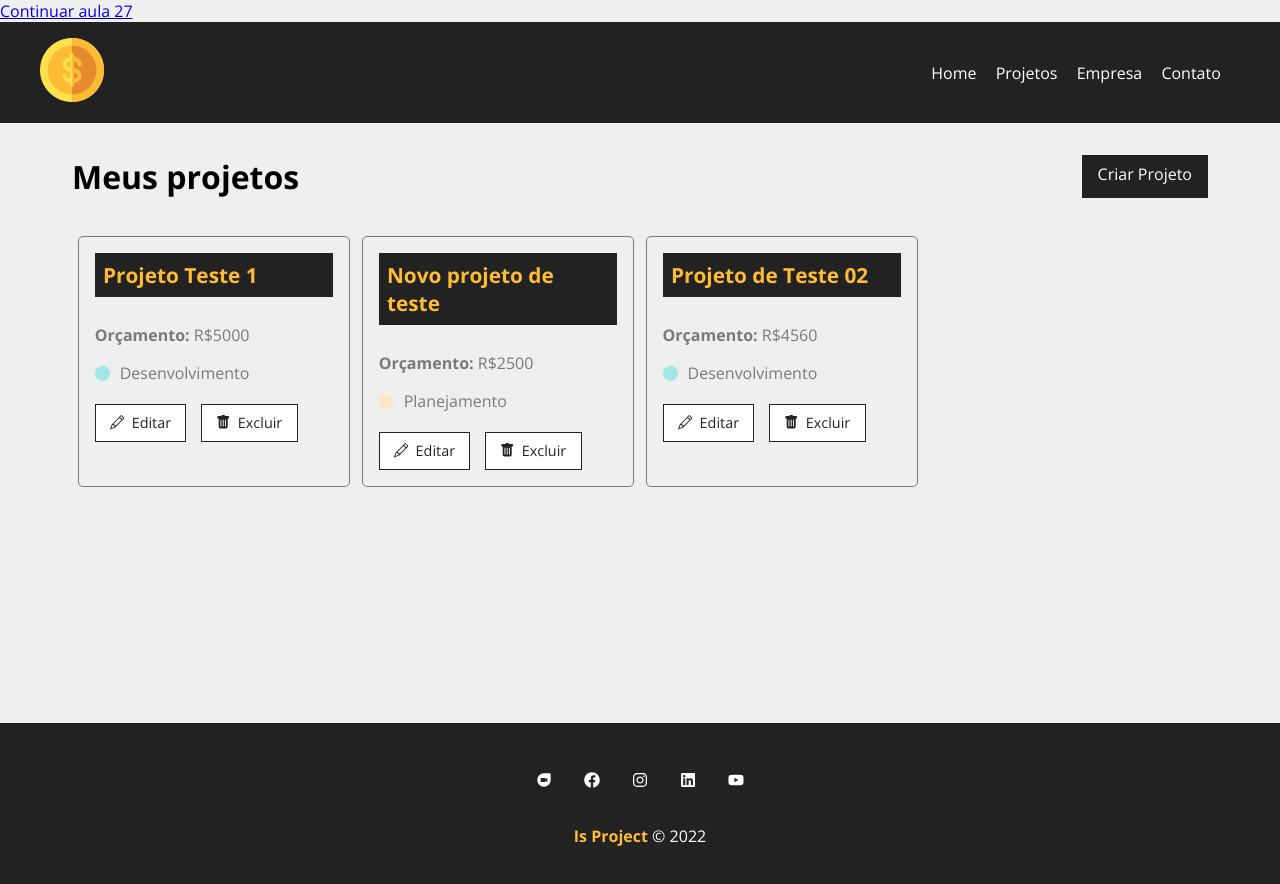
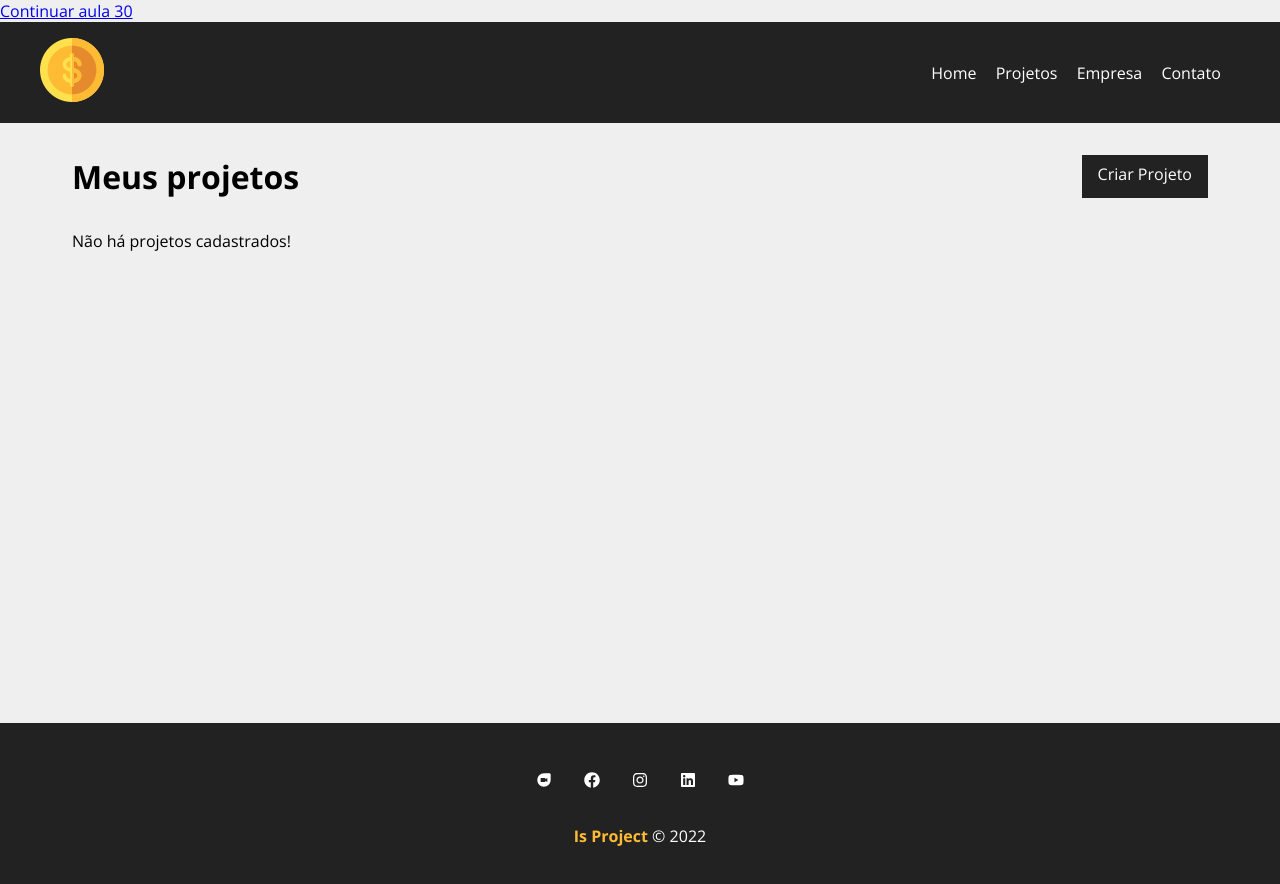
Before and after one commit to cristianoidelfonso/isproject, a React (Create React App) app: page /projects in a window 1280 px wide. Shown: the top 884 px of the page. Built offline with nearby package versions, Linux system fonts and the light colour scheme; data requests are answered from the project's data file.

Commit message:
Removendo projetos

```diff
--- a/db.json
+++ b/db.json
@@ -1,39 +1,5 @@
 {
-  "projects": [
-    {
-      "name": "Projeto Teste 1",
-      "budget": "5000",
-      "category": {
-        "id": "2",
-        "name": "Desenvolvimento"
-      },
-      "isproject": 0,
-      "services": [],
-      "id": 1
-    },
-    {
-      "name": "Novo projeto de teste",
-      "budget": "2500",
-      "category": {
-        "id": "4",
-        "name": "Planejamento"
-      },
-      "isproject": 0,
-      "services": [],
-      "id": 2
-    },
-    {
-      "name": "Projeto de Teste 02",
-      "budget": "4560",
-      "category": {
-        "id": "2",
-        "name": "Desenvolvimento"
-      },
-      "isproject": 0,
-      "services": [],
-      "id": 3
-    }
-  ],
+  "projects": [],
   "categories": [
     {
       "id": "1",
--- a/public/index.html
+++ b/public/index.html
@@ -20,7 +20,7 @@
 
   </head>
   <body>
-    <p><a href="https://www.youtube.com/watch?v=bTIncEaBvEY&list=PLnDvRpP8BneyVA0SZ2okm-QBojomniQVO&index=28" target="blank">Continuar aula 27</a></p>
+    <p><a href="https://www.youtube.com/watch?v=fKJlHy81JCE&list=PLnDvRpP8BneyVA0SZ2okm-QBojomniQVO&index=31" target="blank">Continuar aula 30</a></p>
     <noscript>Habilite JavaScript para visualizar este app.</noscript>
     <div id="root">
 
--- a/src/components/pages/projects/index.js
+++ b/src/components/pages/projects/index.js
@@ -12,6 +12,7 @@ function Projects() {
 
   const [projects, setProjects] = useState([]);
   const [removeLoading, setRemoveLoading] = useState(false);
+  const [projectMessage, setProjectMessage] = useState('');
 
   const location = useLocation();
 
@@ -38,8 +39,23 @@ function Projects() {
       })
       .catch((error) => console.log(error))
 
-    }, 3000)
+    }, 500)
   }, []);
+
+  function removeProject(id){
+    fetch(`http://localhost:5000/projects/${id}`, {
+      method: "DELETE",
+      headers: {
+        'Content-type': 'application/json'
+      }
+    })
+    .then(response => response.json())
+    .then(data => {
+      setProjects(projects.filter((project) => project.id !== id));
+      setProjectMessage('Projeto removido com sucesso!');
+    })
+    .catch((error) => console.log(error))
+  }
 
   return(
     <div className={styles.project_container}>
@@ -48,6 +64,7 @@ function Projects() {
         <LinkButton to="/newproject" text="Criar Projeto" />
       </div>
       {message && <Message type="success" message={message} />}
+      {projectMessage && <Message type="success" message={projectMessage} />}
 
       <Container customClass="start">
         {
@@ -59,6 +76,7 @@ function Projects() {
                 name={project.name}
                 budget={project.budget}
                 category={project.category.name}
+                handleRemove={removeProject}
               />
             ))
         }
--- a/src/components/project/ProjetcCard.js
+++ b/src/components/project/ProjetcCard.js
@@ -3,6 +3,12 @@ import styles from './ProjectCard.module.css';
 import { BsPencil, BsFillTrashFill } from 'react-icons/bs';
 
 function ProjectCard({ id, name, budget, category, handleRemove }){
+
+    const remove = (event) => {
+        event.preventDefault();
+        handleRemove(id);
+    }
+
     return(
         <div className={styles.project_card}>
             <h4>{ name }</h4>
@@ -16,7 +22,7 @@ function ProjectCard({ id, name, budget, category, handleRemove }){
                 <Link to="/">
                     <BsPencil />Editar
                 </Link>
-                <button>
+                <button onClick={remove}>
                     <BsFillTrashFill />Excluir
                 </button>
             </div>
```
